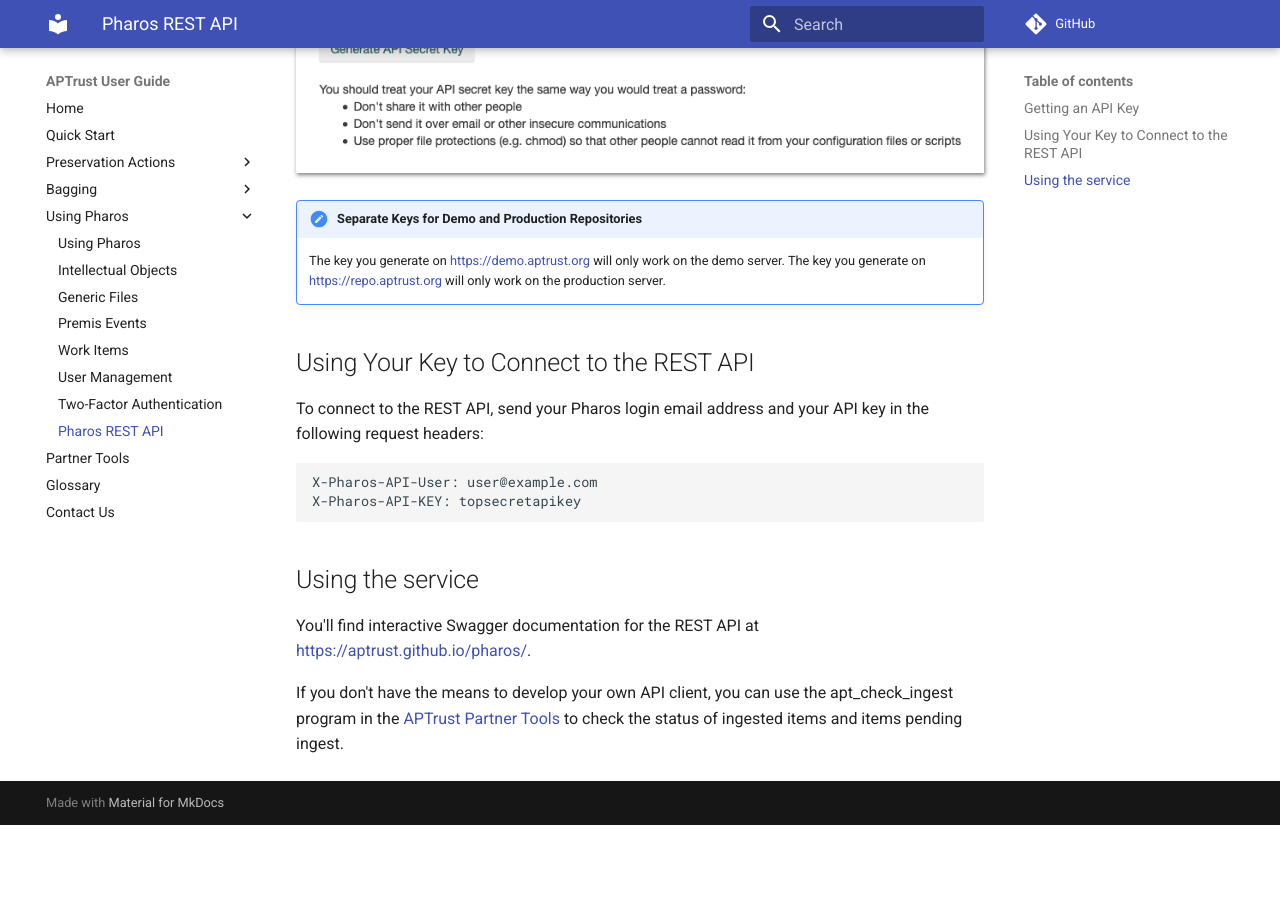
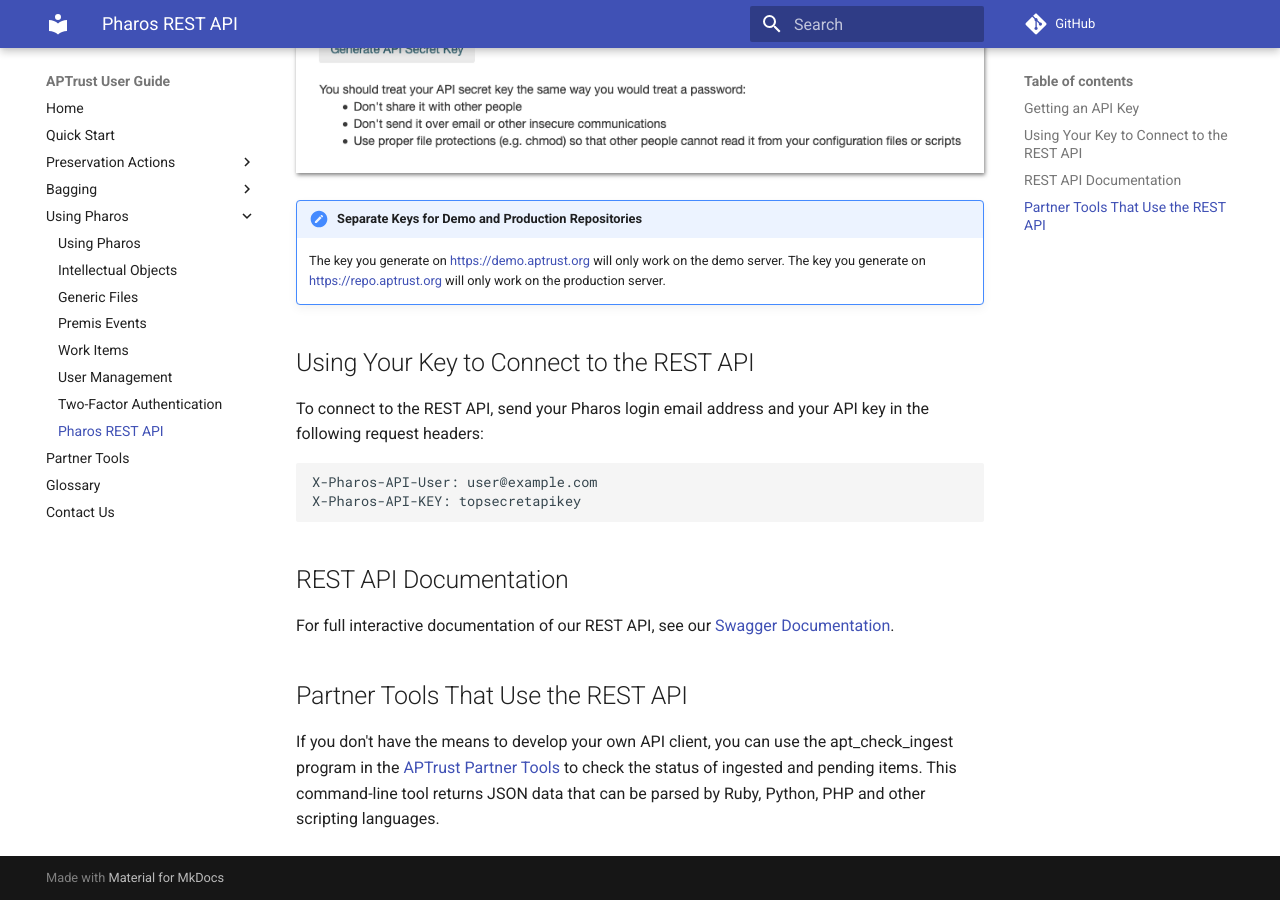
Before and after one commit to APTrust/userguide, an MkDocs documentation site: the page built from docs/pharos/rest_api.md, in a window 1280 px wide and 900 px high, scrolled down 745 px. Built offline with MkDocs 1.6.1 and Material for MkDocs 9.7.7, drawn with Linux system fonts in a browser that asks for light colours; comment, search, counter and statistics services are not loaded; before the commit the page ends 1570 px from its top, so only the background shows below that.

Commit message:
Make Swagger docs easier to find. Added info on partner tools and fixed a typo.

````diff
--- a/docs/pharos/rest_api.md
+++ b/docs/pharos/rest_api.md
@@ -34,8 +34,12 @@
 X-Pharos-API-KEY: topsecretapikey
 ```
 
-## Using the service
+## REST API Documentation
 
-You'll find interactive Swagger documentation for the REST API at https://aptrust.github.io/pharos/.
+For full interactive documentation of our REST API, see our [Swagger Documentation](https://aptrust.github.io/pharos/){target=_blank}.
 
-If you don't have the means to develop your own API client, you can use the apt_check_ingest program in the [APTrust Partner Tools](../partner_tools.md) to check the status of ingested items and items pending ingest.
+## Partner Tools That Use the REST API
+
+If you don't have the means to develop your own API client, you can use the apt_check_ingest program in the [APTrust Partner Tools](../partner_tools.md) to check the status of ingested and pending items. This command-line
+tool returns JSON data that can be parsed by Ruby, Python, PHP and other
+scripting languages.
--- a/docs/quick_start.md
+++ b/docs/quick_start.md
@@ -39,3 +39,7 @@
 ### Custom Bagging
 
 If you want to bag materials yourself, be sure your bags conform to the [APTrust bagging requirements](/bagging/). After bagging, you can use APTrust's [apt_upload tool](/partner_tools/) or other publicly available tools such as the [MinIO client](https://docs.min.io/docs/minio-client-complete-guide) to upload your bag.
+
+### REST API Integration
+
+If you're interested in automating deposits, restorations and other preservation activities, see our [REST API](/pharos/rest_api) and [Swagger Docs](https://aptrust.github.io/pharos/){target=_blank}
````
Also changed, not shown: docs/index.md (+1 -1 lines), docs/partner_tools.md (+2 -0 lines).
